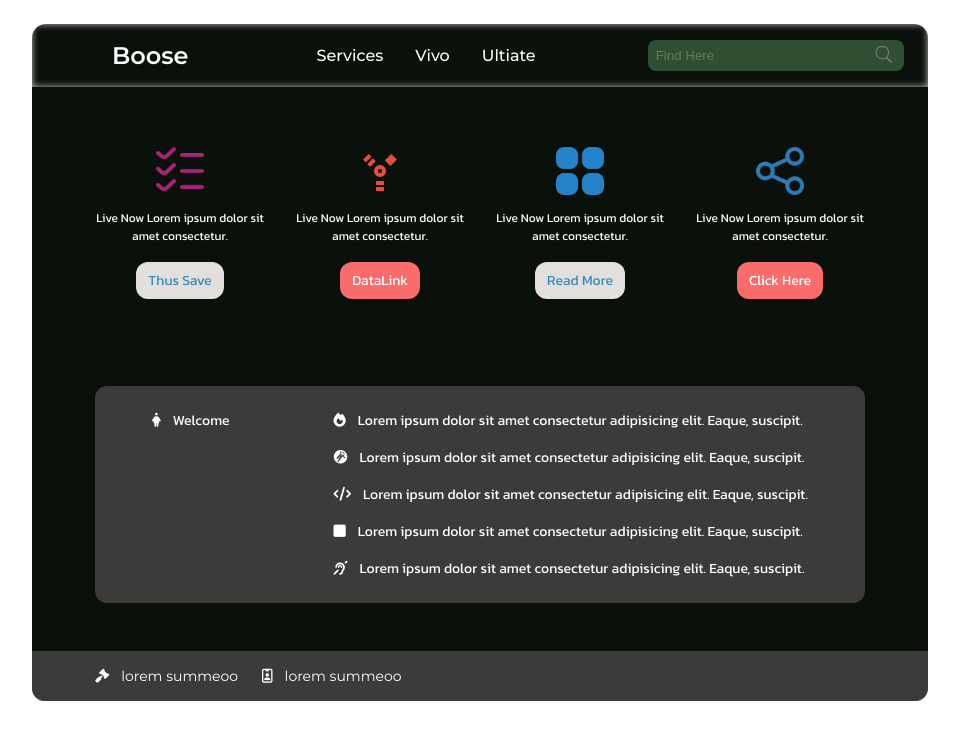
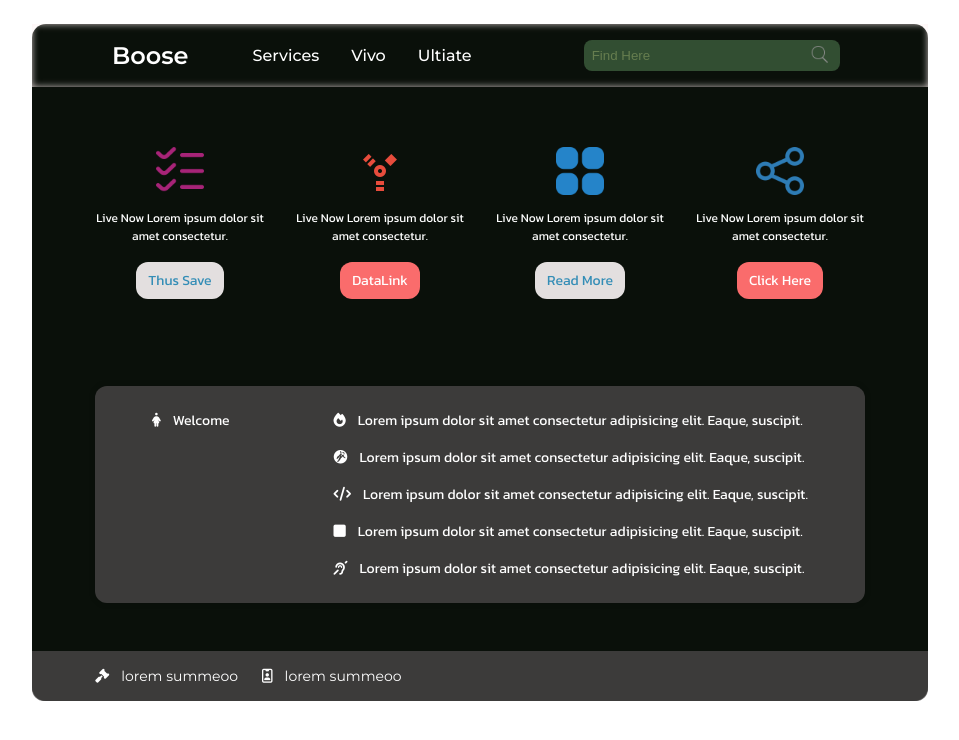
Before and after one commit to Henry-Egboh/boose, a plain HTML site: page index.html in a window 1280 px wide. Shown: the whole page, without its empty margins (160-1119 px from the left). Drawn offline with Linux system fonts and the light colour scheme.

Commit message:
Made the top nav and header responsive

```diff
--- a/css/boose.css
+++ b/css/boose.css
@@ -44,6 +44,7 @@ body {
 }
 .header h1 {
   font-size: 1.5rem;
+  text-align: center;
 }
 .header ul {
   list-style: none;
@@ -65,10 +66,8 @@ body {
   border: none;
   width: 16rem;
   outline: none;
-  transition: width 0.4s ease-in-out;
 }
 .header input[type=text]:focus {
-  width: 17.5rem;
   background-color: #e3dfdf;
   border: 1px solid rgba(73, 70, 70, 0.8);
   box-shadow: inset 0px 0px 7px 0px rgba(253, 239, 239, 0.8);
@@ -189,3 +188,72 @@ body {
 .sec_bullet ul a:hover {
   color: #e3dfdf;
 }
+
+@media screen {
+  .header {
+    display: flex;
+    justify-content: start;
+    align-items: center;
+    flex-direction: column;
+    row-gap: 0.75rem;
+  }
+  .header h1 {
+    padding-bottom: 0.5rem;
+  }
+}
+@media screen and (min-width: 700px) {
+  .header {
+    display: flex;
+    justify-content: start;
+    align-items: center;
+    flex-direction: column;
+    color: #fff;
+    row-gap: 0.75rem;
+    padding: 1rem 4rem;
+  }
+  .header h1 {
+    padding: 0rem;
+  }
+  .con1 {
+    display: flex;
+    align-items: center;
+    justify-content: center;
+    -moz-column-gap: 2rem;
+         column-gap: 2rem;
+  }
+}
+@media screen and (min-width: 992px) {
+  .header {
+    display: flex;
+    justify-content: start;
+    align-items: center;
+    flex-direction: row;
+    row-gap: 0.75rem;
+    padding: 1rem 1rem;
+  }
+  .header h1 {
+    padding: 0rem;
+  }
+  .header input[type=text] {
+    width: 12rem;
+  }
+  .header input[type=text]:focus {
+    width: 12rem;
+  }
+}
+@media screen and (min-width: 1250px) {
+  .header {
+    display: flex;
+    justify-content: start;
+    align-items: center;
+    flex-direction: row;
+    row-gap: 0.75rem;
+    padding: 1rem 4rem;
+  }
+  .header input[type=text] {
+    width: 16rem;
+  }
+  .header input[type=text]:focus {
+    width: 17.75rem;
+  }
+}
--- a/index.html
+++ b/index.html
@@ -13,13 +13,15 @@
   <header class="container">
     <!-- 4 nav bar -->
     <div class="sec header">
+      <div class="con1">
         <h1><a href="#" target="">Boose</a></h1>
         <ul>
           <li><a href="#" target="">Services</a></li>
           <li><a href="#" target="">Vivo</a></li>
           <li><a href="#" target="">Ultiate</a></li>
         </ul>
-      <div class="con" >
+      </div>
+      <div class="con">
         <form action="" method="">
           <input class="marg" type="text" placeholder="Search" name="search" value="Find Here">
           <img class="inner_img" src="./img/314807_search_icon.png" alt="">
```
Lines whose indentation alone changed are shown as unchanged.
